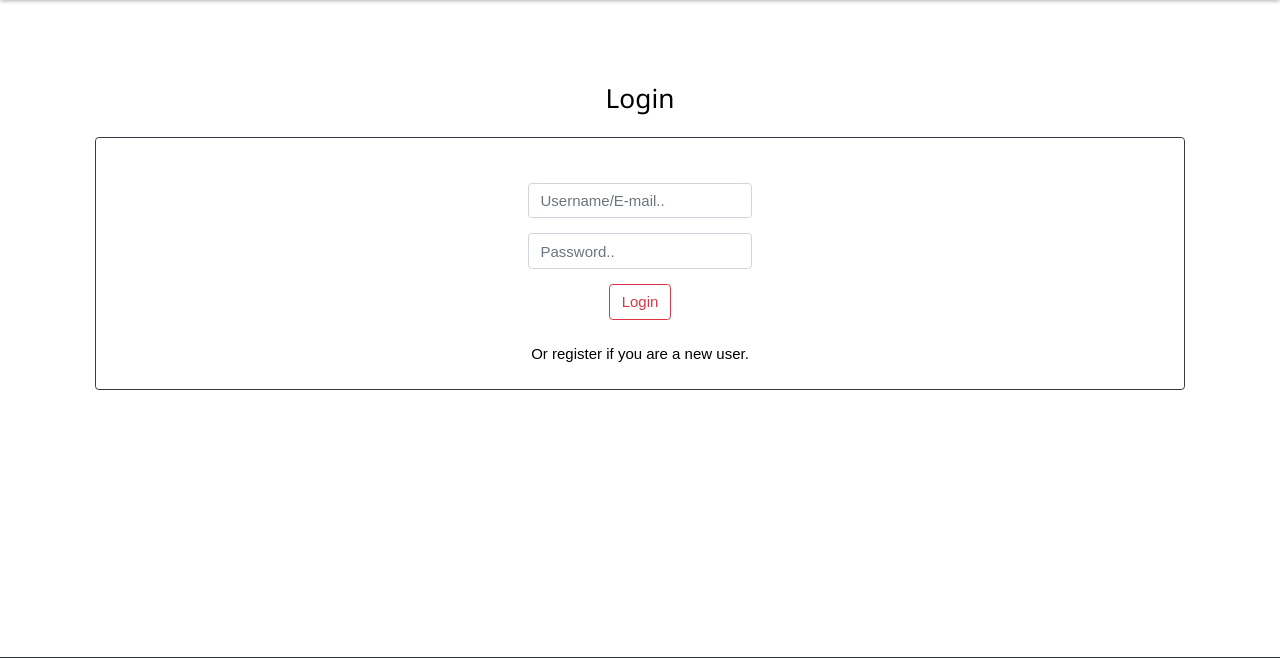
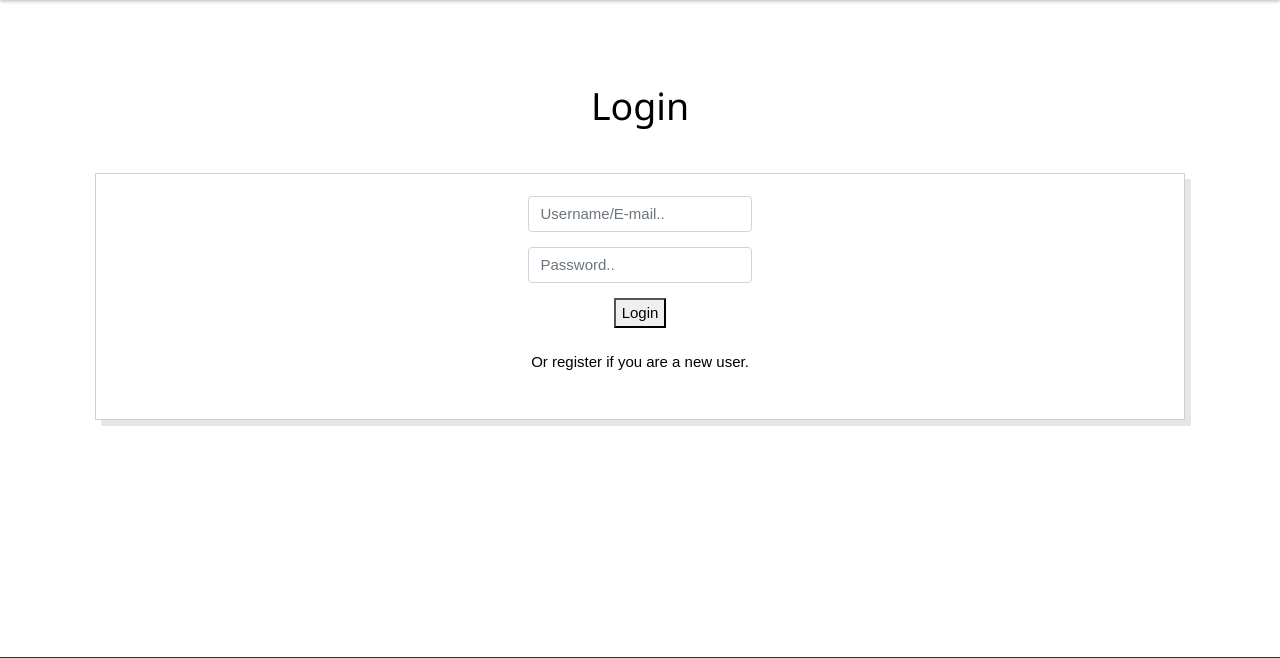
Before and after one commit to Instabash/BikeLabs, a PHP site: page /LoginOrRegister.php in a window 1280 px wide. Shown: the part 84-742 px from the top of the page. Run offline with PHP 8.4, Linux system fonts and the light colour scheme; some libraries are stand-ins or nearby versions; some web fonts are replaced.

Commit message:
Made some style changes to this form.

```diff
--- a/LoginOrRegister.php
+++ b/LoginOrRegister.php
@@ -4,20 +4,20 @@ include_once 'includes/header.php';
 
 <section id="signup" class="section fontsec content">
 	<div class="container">
-		<h3 class="p-4">Login</h3>
-		<div class="border border-dark border-new rounded pt-5">
-			<form class="" action="includes/login.inc.php" method="post">
+		<h1 class="p-4">Login</h1>
+		<div class="mt-4 border border-new border-black p-4" style="box-shadow: 6px 6px #e6e6e6;border-color: #cad1d8 !important;">
+			<form action="includes/login.inc.php" method="post">
 				<div class="form-group modmarginleft">
 					<div class="" >
-						<input type="text" class="form-control" name="mailuid" placeholder="Username/E-mail..">
+						<input type="text" class="form-control logintext" name="mailuid" placeholder="Username/E-mail..">
 					</div>
 				</div>
 				<div class="form-group modmarginleft">
 					<div class="" >
-						<input type="password" class="form-control" name="pwd" placeholder="Password..">
+						<input type="password" class="form-control logintext" name="pwd" placeholder="Password..">
 					</div>
 				</div>
-				<button type="submit" class="btn btn-outline-danger" name="login-submit">Login</button>
+				<button type="submit" class="loginbtn" name="login-submit">Login</button>
 			</form>
 			<p class="p-4">Or <a href="signup.php">register</a> if you are a new user.</p>
 		</div>
```
